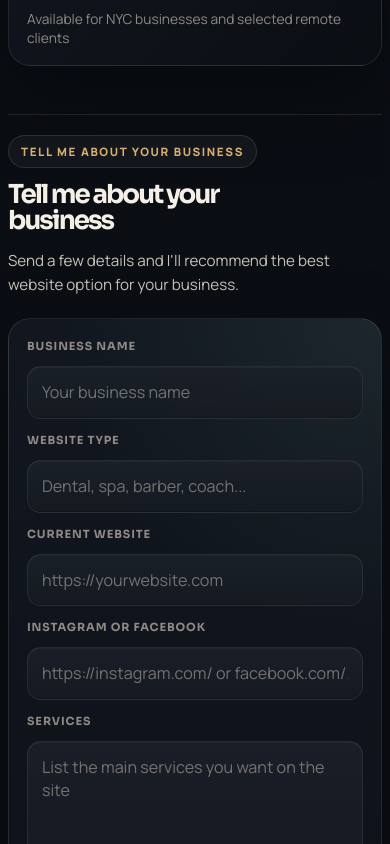
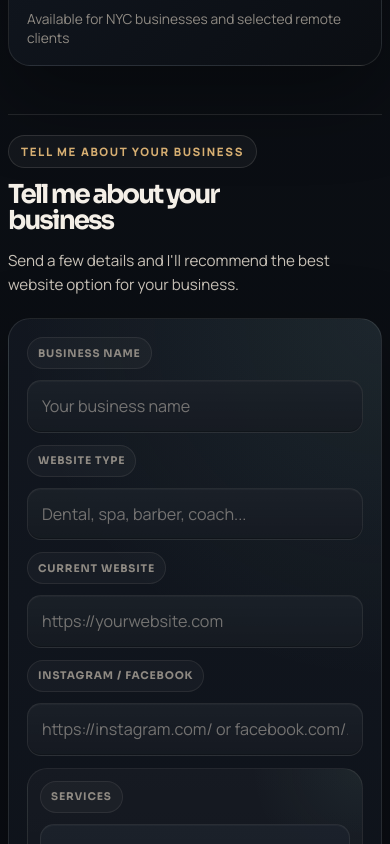
Before and after one commit to Aminjon0603/premium-websites-nyc, a React (Vite) app: page / in a window 390 px wide. Shown: the part 11156-12000 px from the top of the page. Built offline with nearby package versions, Linux system fonts and the light colour scheme.

Commit message:
Refine mobile form layout

```diff
--- a/src/App.jsx
+++ b/src/App.jsx
@@ -414,7 +414,7 @@ function App() {
               <form className="contact-form" onSubmit={handleSubmit}>
                 <div className="field-grid">
                   <label className="field">
-                    <span>Business name</span>
+                    <span>Business Name</span>
                     <input
                       name="businessName"
                       value={formState.businessName}
@@ -424,7 +424,7 @@ function App() {
                   </label>
 
                   <label className="field">
-                    <span>Website type</span>
+                    <span>Website Type</span>
                     <input
                       name="websiteType"
                       value={formState.websiteType}
@@ -434,7 +434,7 @@ function App() {
                   </label>
 
                   <label className="field">
-                    <span>Current website</span>
+                    <span>Current Website</span>
                     <input
                       name="currentWebsite"
                       value={formState.currentWebsite}
@@ -444,7 +444,7 @@ function App() {
                   </label>
 
                   <label className="field">
-                    <span>Instagram or Facebook</span>
+                    <span>Instagram / Facebook</span>
                     <input
                       name="socialLink"
                       value={formState.socialLink}
@@ -453,7 +453,7 @@ function App() {
                     />
                   </label>
 
-                  <label className="field field-wide">
+                  <label className="field field-wide field-featured">
                     <span>Services</span>
                     <textarea
                       name="services"
@@ -465,7 +465,7 @@ function App() {
                   </label>
 
                   <label className="field">
-                    <span>Preferred package</span>
+                    <span>Preferred Package</span>
                     <select name="preferredPackage" value={formState.preferredPackage} onChange={updateField}>
                       <option value="">Select package</option>
                       {packages.map((pkg) => (
@@ -507,7 +507,7 @@ function App() {
                     />
                   </label>
 
-                  <label className="field field-wide">
+                  <label className="field field-wide field-featured">
                     <span>Notes</span>
                     <textarea
                       name="notes"
--- a/src/studio.css
+++ b/src/studio.css
@@ -832,11 +832,24 @@ a {
   gap: 11px;
 }
 
+.field-featured {
+  align-content: start;
+}
+
 .field-wide {
   grid-column: 1 / -1;
 }
 
 .field span {
+  display: inline-flex;
+  align-items: center;
+  min-height: 2.35rem;
+  width: fit-content;
+  max-width: 100%;
+  padding: 0 12px;
+  border: 1px solid rgba(244, 239, 231, 0.08);
+  border-radius: 999px;
+  background: rgba(255, 255, 255, 0.03);
   font-family: var(--display);
   font-size: 0.78rem;
   font-weight: 700;
@@ -1119,7 +1132,9 @@ a {
   }
 
   .field span {
-    font-size: 0.72rem;
+    min-height: 2.1rem;
+    padding: 0 10px;
+    font-size: 0.68rem;
     letter-spacing: 0.08em;
   }
 
@@ -1260,6 +1275,23 @@ a {
     gap: 12px;
   }
 
+  .field-featured {
+    padding: 14px;
+    border: 1px solid rgba(244, 239, 231, 0.08);
+    border-radius: 22px;
+    background:
+      radial-gradient(circle at top right, rgba(159, 227, 203, 0.06), transparent 28%),
+      linear-gradient(180deg, rgba(255, 255, 255, 0.04), rgba(255, 255, 255, 0.018)),
+      rgba(13, 18, 25, 0.92);
+  }
+
+  .field-featured textarea {
+    min-height: 156px;
+    background:
+      linear-gradient(180deg, rgba(255, 255, 255, 0.045), rgba(255, 255, 255, 0.024)),
+      rgba(18, 24, 33, 0.94);
+  }
+
   .field input,
   .field textarea,
   .field select {
@@ -1338,8 +1370,18 @@ a {
     font-size: 0.92rem;
   }
 
+  .field-featured {
+    padding: 12px;
+    border-radius: 20px;
+  }
+
+  .field-featured textarea {
+    min-height: 144px;
+  }
+
   .field span {
-    font-size: 0.7rem;
+    min-height: 2rem;
+    font-size: 0.66rem;
   }
 
   .submit-hint {
```
